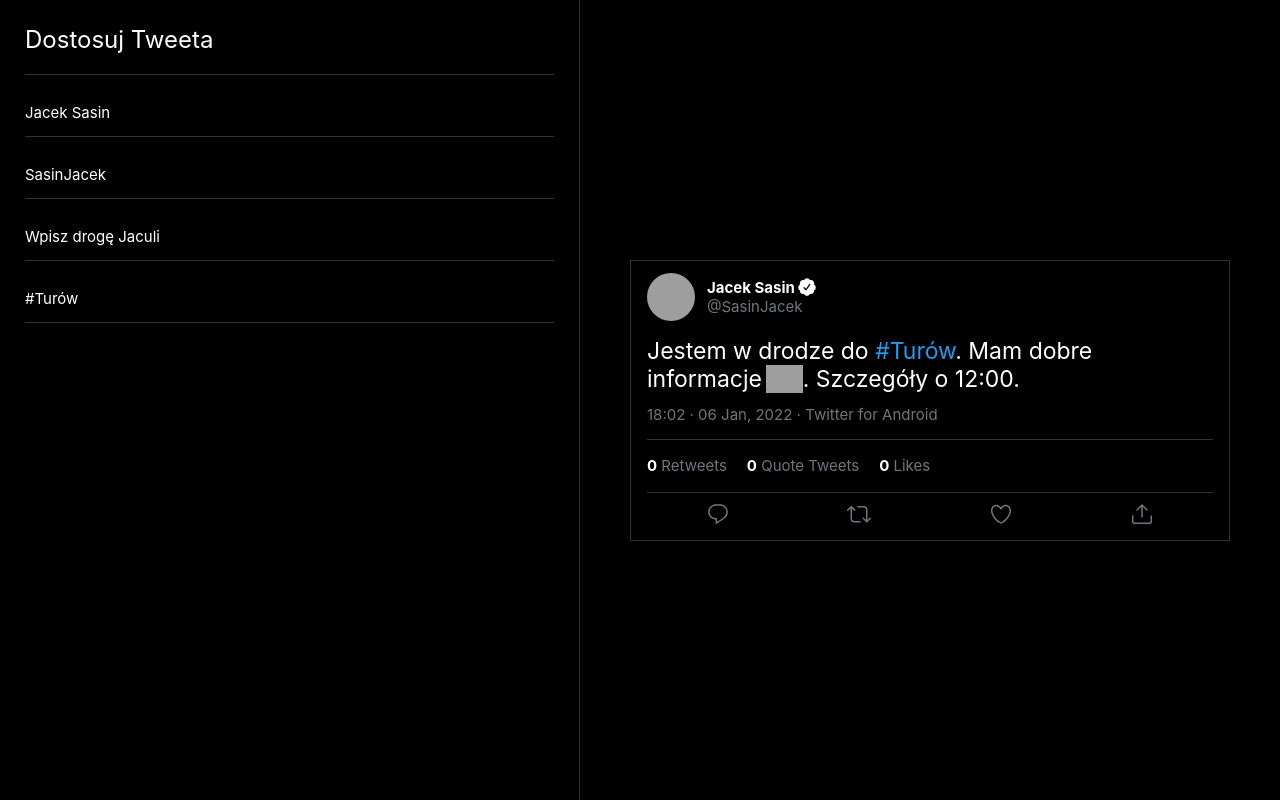
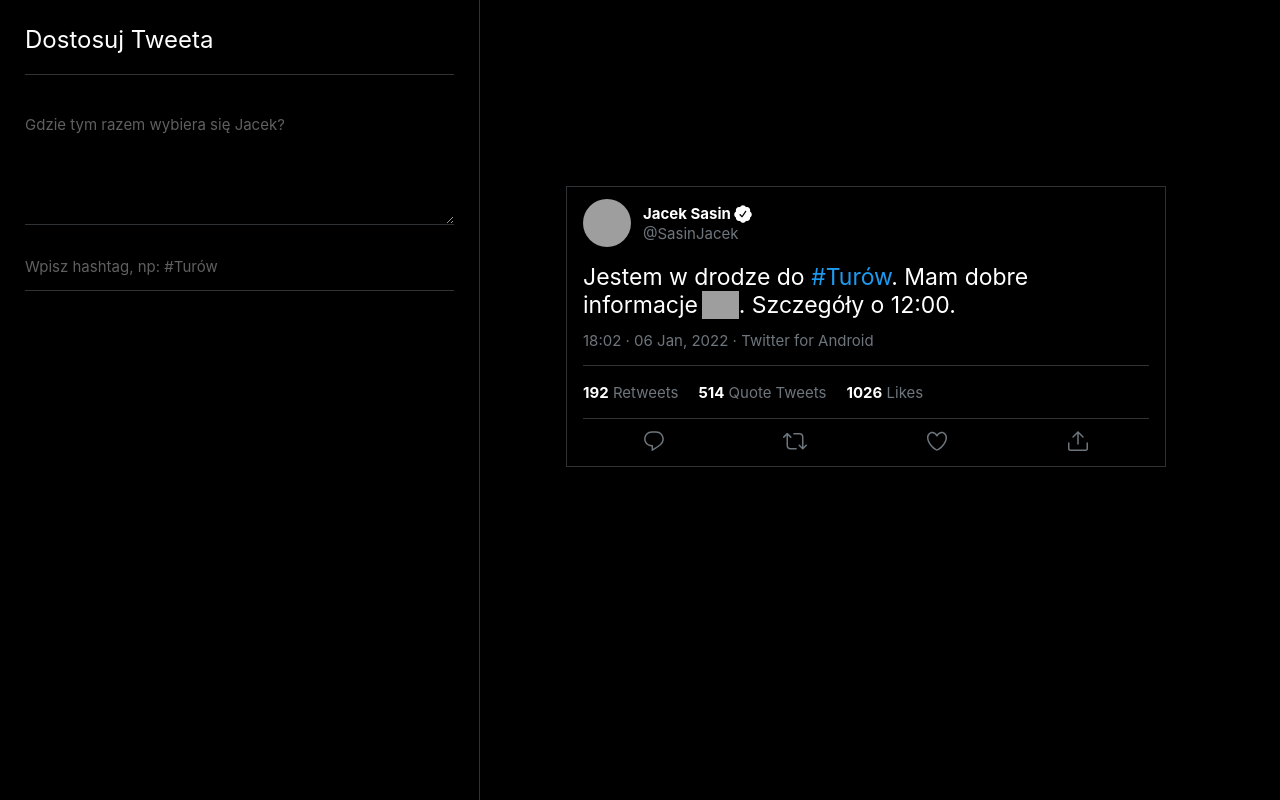
Before and after one commit to mangunowsky/sasin-generator, a React (Create React App) app: page / in a window 1280 px wide. Built offline with nearby package versions, Linux system fonts and the light colour scheme; grey boxes are pictures that could not be loaded.

Commit message:
Adjusted forms and minor fixes

```diff
--- a/package.json
+++ b/package.json
@@ -6,12 +6,15 @@
     "@testing-library/jest-dom": "^5.16.1",
     "@testing-library/react": "^12.1.2",
     "@testing-library/user-event": "^13.5.0",
+    "html-to-image": "^1.9.0",
+    "html2canvas": "^1.4.0",
     "moment-timezone": "^0.5.34",
     "react": "^17.0.2",
     "react-dom": "^17.0.2",
     "react-moment": "^1.1.1",
     "react-scripts": "5.0.0",
     "sass": "^1.46.0",
+    "use-react-screenshot": "^3.0.0",
     "web-vitals": "^2.1.2"
   },
   "scripts": {
--- a/src/App.js
+++ b/src/App.js
@@ -1,4 +1,4 @@
-import React, { useState } from "react";
+import React, { createRef, useState } from "react";
 import "./style.scss";
 import "moment-timezone";
 import {
@@ -20,19 +20,18 @@
   const [tweet, setTweet] = useState();
   const [hash, setHash] = useState();
   const [avatar, setAvater] = useState();
-  const [retweets, setRetweets] = useState(0);
-  const [quoteTweets, setQuoteTweets] = useState(0);
-  const [likes, setLikes] = useState(0);
+  const [retweets, setRetweets] = useState(192);
+  const [quoteTweets, setQuoteTweets] = useState(514);
+  const [likes, setLikes] = useState(1026);
   const [time, setTime] = useState(moment().format("HH:mm"));
   const [date, setDate] = useState(moment().format("DD MMM, YYYY"));
-
 
   return (
     <>
       <div className="tweet-settings">
         <h3>Dostosuj Tweeta</h3>
         <ul>
-          <li>
+          {/* <li>
             <input
             type="text"
             className="input"
@@ -49,21 +48,22 @@
             value={username}
             onChange={e => setUsername(e.target.value)}
             ></input>
+          </li> */}
+          <li>
+            <textarea
+            type="text"
+            maxLength='290'
+            className="textarea"
+            placeholder='Gdzie tym razem wybiera się Jacek?'
+            value={tweet}
+            onChange={e => setTweet(e.target.value)}
+            ></textarea>
           </li>
           <li>
             <input
             type="text"
             className="input"
-            placeholder='Wpisz drogę Jaculi'
-            value={tweet}
-            onChange={e => setTweet(e.target.value)}
-            ></input>
-          </li>
-          <li>
-            <input
-            type="text"
-            className="input"
-            placeholder='#Turów'
+            placeholder='Wpisz hashtag, np: #Turów'
             value={hash}
             onChange={e => setHash(e.target.value)}
             ></input>
--- a/src/style.scss
+++ b/src/style.scss
@@ -11,13 +11,14 @@
 body {
   background: #000;
   height: 100%;
+  width: 75%;
 }
 
 #root {
   height: 100%;
+  // width: 75%;
   display: flex;
   align-items: center;
-
 }
 
 .tweet-settings {
@@ -25,6 +26,7 @@
   color: #fff;
   border-right: 1px solid #2f3336;
   height: 100%;
+  width: 33%;
   padding: 25px;
   h3 {
     font-size: 24px;
@@ -45,7 +47,27 @@
     color: #fff;
     padding: 10px 0 15px;
     &::placeholder{
-      color: #fff;
+      color: rgb(97, 95, 95);
+      font-size: 15px;
+      padding: 10px 0;
+    }
+    &:focus{
+      border-color: #474d52;
+    }
+  }
+  .textarea {
+    width: 100%;
+    min-height: 130px;
+    max-height: 130px;
+    min-width: 100%;
+    max-width: 100%;
+    background: transparent;
+    border-bottom: 1px solid #2f3336;
+    color: #fff;
+    padding: 10px 0 15px;
+    overflow-wrap: break-word;
+    &::placeholder{
+      color: rgb(97, 95, 95);
       font-size: 15px;
       padding: 10px 0;
     }
@@ -56,13 +78,19 @@
 }
 
 .tweet-container {
-  padding: 0 50px;
+  position: relative;
+  // top: 50%;
+  left: 45%;
+  width:30em;
+  height:18em;
+  margin-top: -9em; /*set to a negative number 1/2 of your height*/
+  margin-left: -15em; /*set to a negative number 1/2 of your width*/
 }
 
 .tweet {
   border: 1px solid #2f3336;
   width: 600px;
-  margin: 2px auto;
+  margin: 2px;
   padding: 0 16px;
   &-author {
     height: 48px;
```
Also changed, not shown: 1 other file (tests, documents, lock files or other folders).
